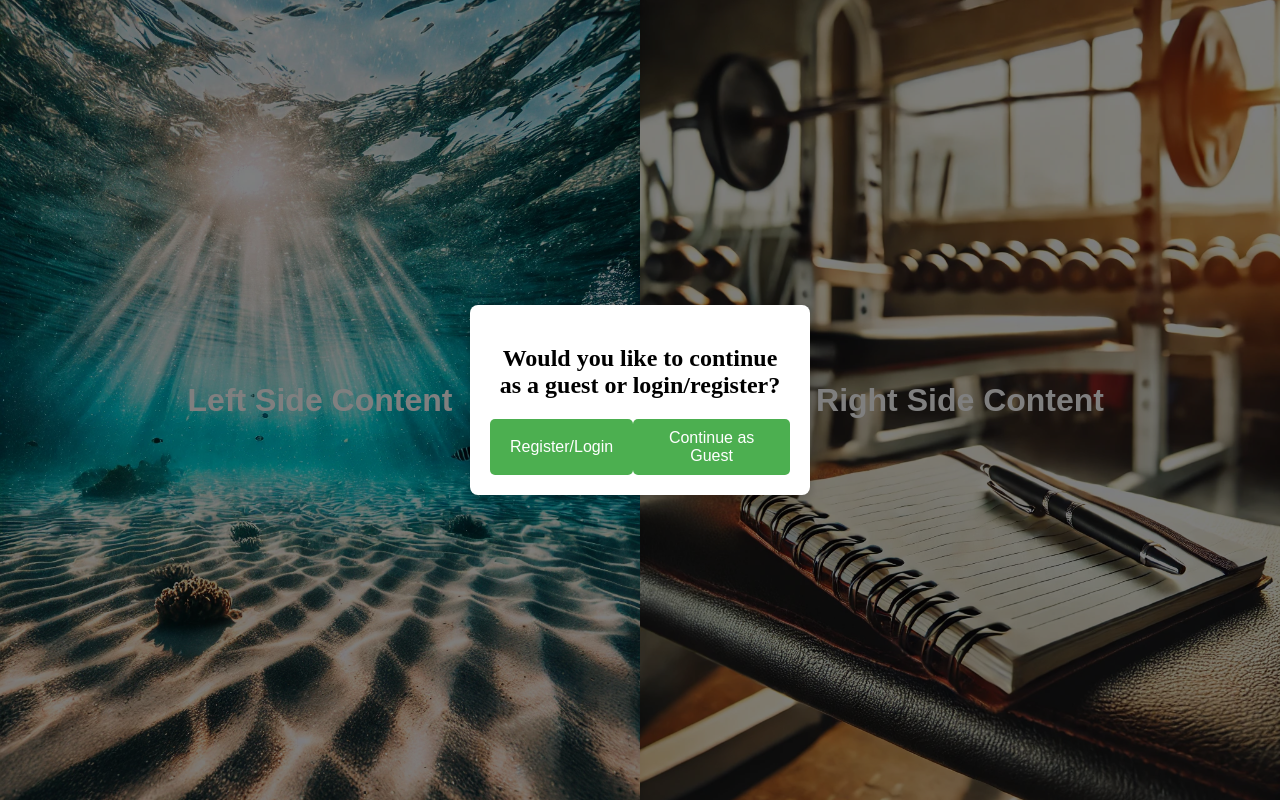
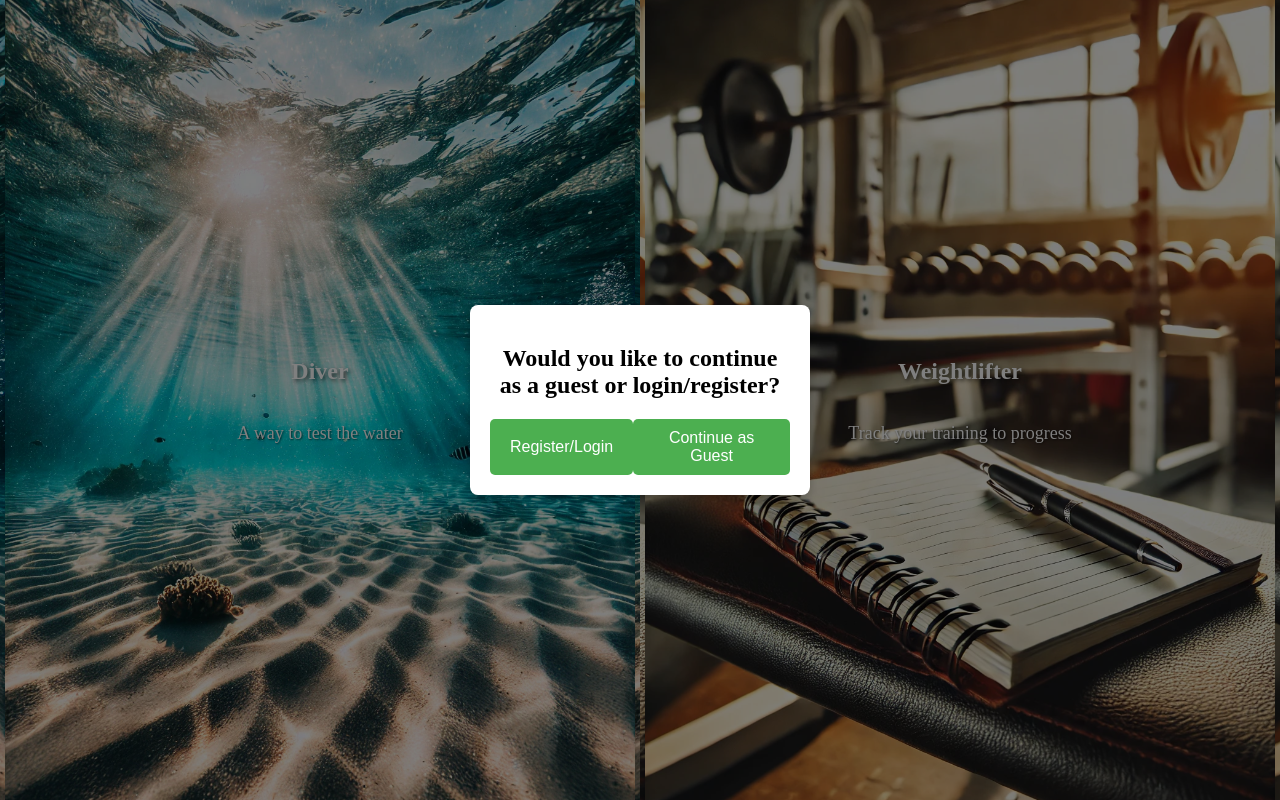
Before and after one commit to tweetlebeetlebattle/Submission_FrontEnd_2024, a React (Create React App) app: page /overview in a window 1280 px wide. Built offline with nearby package versions, Linux system fonts and the light colour scheme.

Commit message:
polishing

```diff
--- a/src/components/Blog.tsx
+++ b/src/components/Blog.tsx
@@ -1,4 +1,5 @@
-import React, { useState } from 'react';
+import React, { useContext, useState } from 'react';
+import { AuthContext } from '../store/authContext';
 
 interface Comment {
   id: number;
@@ -22,7 +23,8 @@ interface BlogPostProps {
 }
 
 const Blog: React.FC<BlogPostProps> = ({ blog }) => {
-  const [showCommentForm] = useState(true); // Always true for demonstration, be determined by logged in user or guest
+  const authInfo = useContext(AuthContext);
+  const [showCommentForm] = useState(authInfo.authInfo.username !== ''); // Always true for demonstration, be determined by logged in user or guest
   const [commentText, setCommentText] = useState('');
   const [commentImage, setCommentImage] = useState<File | null>(null);
 
--- a/src/components/BlogDefaultDisplay.tsx
+++ b/src/components/BlogDefaultDisplay.tsx
@@ -1,7 +1,8 @@
-import React, { useState } from 'react';
+import React, { useContext, useState } from 'react';
 import Blog from './Blog';
 import SearchBar from './SearchBar';
 import CreateBlog from './CreateBlog';
+import { AuthContext } from '../store/authContext';
 
 interface Comment {
   id: number;
@@ -27,7 +28,9 @@ interface BlogDefaultDisplayProps {
 const BlogDefaultDisplay: React.FC<BlogDefaultDisplayProps> = ({
   blogPostsData,
 }) => {
-  const [showCreateBlogForm] = useState(true); // Always true for demonstration, be determined by logged in user or guest
+  const authInfo = useContext(AuthContext);
+
+  const [showCreateBlogForm] = useState(authInfo.authInfo.username !== '');
 
   // should have env value that sets the max blogs per page
   // should be paginated:
--- a/src/media/text/text.tsx
+++ b/src/media/text/text.tsx
@@ -1,11 +1,23 @@
-export const diverBlogDescription = 'Explore the latest insights and stories from the diving world.';
-export const diverCurrentConditionsDescription = 'Get real-time updates on underwater conditions in popular dive spots.';
-export const diverHistoricConditionsDescription = 'Review past conditions to plan your future diving expeditions.';
-export const diverFeedbackDescription = 'Send feedback fellow divers and share your own experiences with our predictions.';
+export const overviewDiver = 'A way to test the water';
+export const overviewWeightlfiter = 'Track your training to progress';
+export const overviewAdminText = 'Manage the behind the scenes';
 
-export const weightlifterBlogDescription = 'Explore the latest insights and stories from the weightlifting world.';
-export const weightlifterCurrentConditionsDescription = 'Get access to a sophisticated tracker of self-defined health and sports parameters.';
+export const diverBlogDescription =
+  'Explore the latest insights and stories from the diving world.';
+export const diverCurrentConditionsDescription =
+  'Get real-time updates on underwater conditions in popular dive spots.';
+export const diverHistoricConditionsDescription =
+  'Review past conditions to plan your future diving expeditions.';
+export const diverFeedbackDescription =
+  'Send feedback fellow divers and share your own experiences with our predictions.';
+
+export const weightlifterBlogDescription =
+  'Explore the latest insights and stories from the weightlifting world.';
+export const weightlifterCurrentConditionsDescription =
+  'Get access to a sophisticated tracker of self-defined health and sports parameters.';
 
 export const adminBlogDescription = 'Manage the posts of users.';
-export const adminFeedbackDescription = 'Review prediction model user feedback.';
-export const adminServerDescription = 'Review the state of the data gathering server.';
+export const adminFeedbackDescription =
+  'Review prediction model user feedback.';
+export const adminServerDescription =
+  'Review the state of the data gathering server.';
--- a/src/modal/onboardingModal.tsx
+++ b/src/modal/onboardingModal.tsx
@@ -1,11 +1,7 @@
 import React, { useState } from 'react';
 import { useNavigate } from 'react-router-dom';
 
-interface OnboardingModalProps {
-  direction: string;
-}
-
-const OnboardingModal: React.FC<OnboardingModalProps> = ({ direction }) => {
+const OnboardingModal = () => {
   const [isModalOpen, setIsModalOpen] = useState(true);
   const navigate = useNavigate();
 
@@ -17,7 +13,6 @@ const OnboardingModal: React.FC<OnboardingModalProps> = ({ direction }) => {
 
   const handleContinueAsGuest = () => {
     console.log('Continuing as Guest');
-    navigate(`/${direction}`);
     setIsModalOpen(false);
   };
 
--- a/src/pages/Diver/diverOverview.tsx
+++ b/src/pages/Diver/diverOverview.tsx
@@ -10,9 +10,12 @@ import overviewCurrent from '../../media/images/diver/overviewCurrent.webp';
 import overviewFeedback from '../../media/images/diver/overviewFeedback.webp';
 import overviewHistoric from '../../media/images/diver/overviewHistoric.webp';
 import { useNavigate } from 'react-router-dom';
+import { useContext } from 'react';
+import { AuthContext } from '../../store/authContext';
 
 const DiverOverview = () => {
   const navigate = useNavigate();
+  const authInfo = useContext(AuthContext);
 
   const onClickBlog = () => {
     navigate('/diver-blog');
@@ -45,13 +48,15 @@ const DiverOverview = () => {
       onClick: onClickHistoricConditions,
       backgroundImage: overviewHistoric,
     },
-    {
+  ];
+  if (authInfo.authInfo.username !== '') {
+    sections.push({
       title: 'Diver Feedback',
       description: diverFeedbackDescription,
       onClick: onClickDiverFeedback,
       backgroundImage: overviewFeedback,
-    },
-  ];
+    });
+  }
 
   return (
     <>
--- a/src/pages/overview.tsx
+++ b/src/pages/overview.tsx
@@ -1,62 +1,61 @@
 import React, { useContext, useState } from 'react';
 import overviewDive from '../media/images/overviewDive.webp';
 import overviewLifting from '../media/images/overviewLifting.webp';
+import overviewAdmin from '../media/images/overviewAdmin.webp';
 import OnboardingModal from '../modal/onboardingModal';
 import { AuthContext } from '../store/authContext';
 import { useNavigate } from 'react-router-dom';
+import {
+  overviewDiver,
+  overviewWeightlfiter,
+  overviewAdminText,
+} from '../media/text/text';
+import PageSegmentor from '../components/PageSegmentor';
 
 const Overview = () => {
   // block onboarding modal if userInfo is set
   const authInfo = useContext(AuthContext);
   const navigate = useNavigate();
-
   const [isModalVisible, setIsModalVisible] = useState(
     authInfo.authInfo.username === ''
   );
-  const [direction, setDirection] = useState<string | null>(null);
 
-  const handleClick = (side: string) => {
-    console.log(authInfo.authInfo);
-    if (authInfo.authInfo.username === '') {
-      handleClickNotLoggedIn(side);
-    } else {
-      handleClickLoggedIn(side);
-    }
+  const handleDiverClick = () => {
+    navigate('/diver-overview');
   };
-  const handleClickNotLoggedIn = (side: string) => {
-    setIsModalVisible(true);
-    if (side === 'Left') {
-      setDirection('diver-overview');
-    } else {
-      setDirection('weightlifter-overview');
-    }
+  const handleWeightlifterClick = () => {
+    navigate('/weightlifter-overview');
   };
-  const handleClickLoggedIn = (side: string) => {
-    if (side === 'Left') {
-      navigate('/diver-overview');
-    } else {
-      navigate('/weightlifter-overview');
-    }
+  const handleAdminClick = () => {
+    navigate('/admin-overview');
   };
+
+  const sections = [
+    {
+      title: 'Diver',
+      description: overviewDiver,
+      onClick: handleDiverClick,
+      backgroundImage: overviewDive,
+    },
+    {
+      title: 'Weightlifter',
+      description: overviewWeightlfiter,
+      onClick: handleWeightlifterClick,
+      backgroundImage: overviewLifting,
+    },
+  ];
+  if (authInfo.authInfo.isAdmin) {
+    sections.push({
+      title: 'Admin',
+      description: overviewAdminText,
+      onClick: handleAdminClick,
+      backgroundImage: overviewAdmin,
+    });
+  }
   return (
     <div style={containerStyle}>
-      {isModalVisible && <OnboardingModal direction={direction || ''} />}
-      <div
-        style={imageSideStyle}
-        className='image-container left-side'
-        onClick={() => handleClick('Left')}
-      >
-        <img src={overviewDive} alt='Left Side' style={imageStyle} />
-        <h2 style={textStyle}>Left Side Content</h2>
-      </div>
-      <div
-        style={imageSideStyle}
-        className='image-container right-side'
-        onClick={() => handleClick('Right')}
-      >
-        <img src={overviewLifting} alt='Right Side' style={imageStyle} />
-        <h2 style={textStyle}>Right Side Content</h2>
-      </div>
+      {isModalVisible && <OnboardingModal />}
+      <PageSegmentor sections={sections} />
     </div>
   );
 };
```
Also changed, not shown: src/media/images/overviewAdmin.webp (added).
